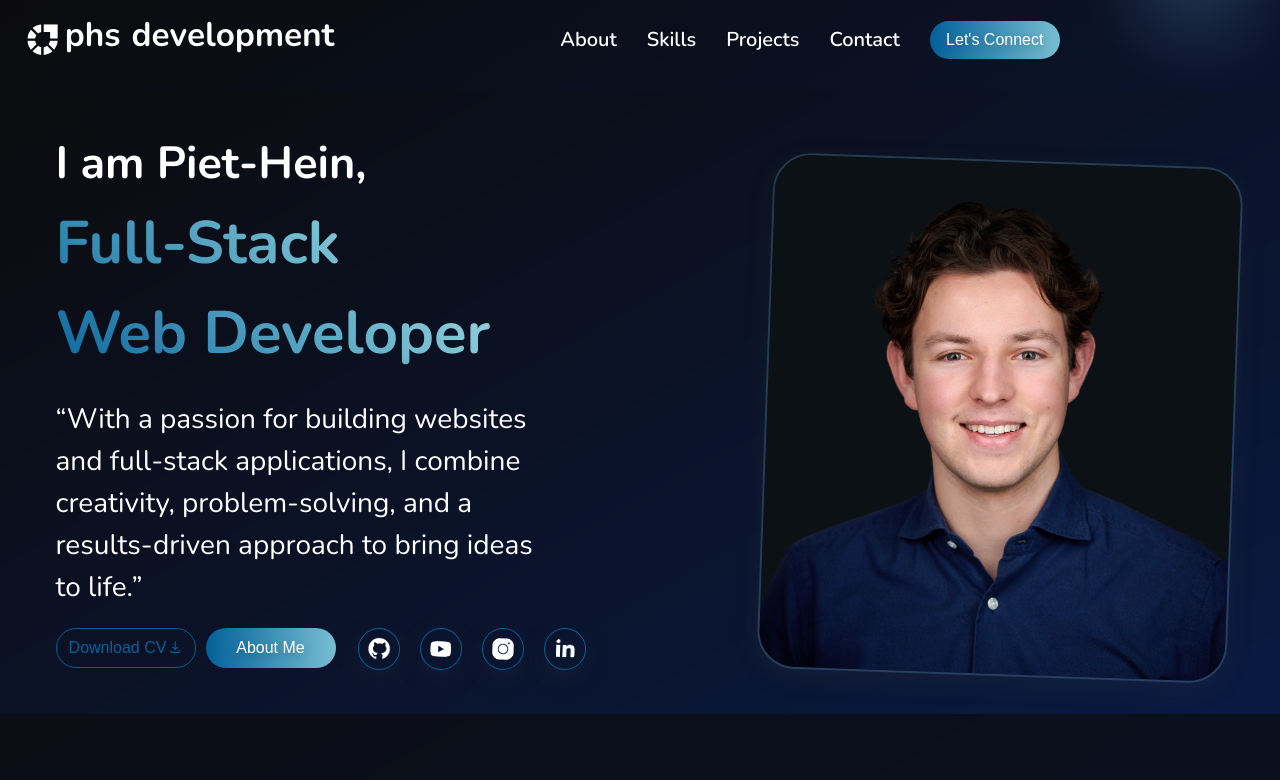
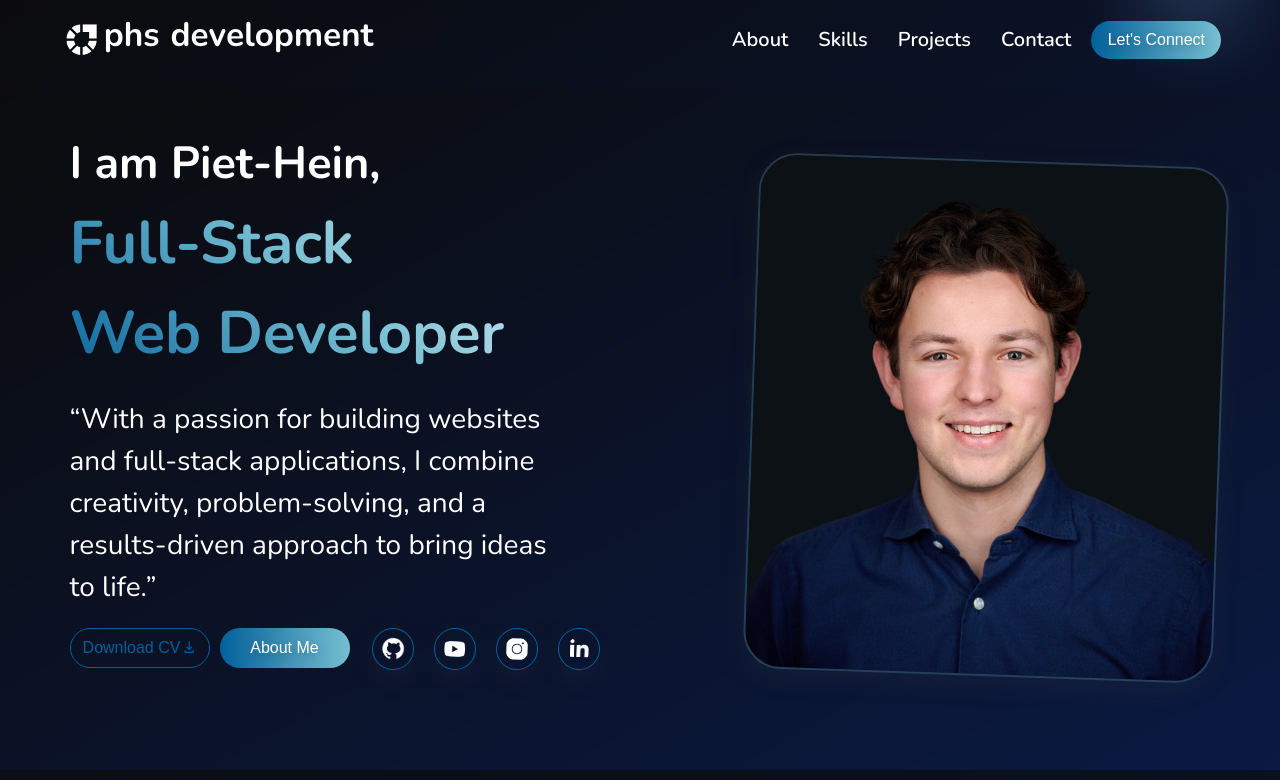
Before and after one commit to phsworks/portfolio-react, a React (Vite) app: page /#/ in a window 1280 px wide. Shown: the top 780 px of the page. Built offline with nearby package versions, Linux system fonts and the light colour scheme.

Commit message:
problem navbar solved

```diff
--- a/src/Components/Footer.css
+++ b/src/Components/Footer.css
@@ -119,7 +119,7 @@
     flex-direction: row;
     justify-content: space-between;
     align-items: center;
-    width: 83vw;
+    width: 86vw;
     gap: 30px;
   }
 
--- a/src/Components/Hero.css
+++ b/src/Components/Hero.css
@@ -94,9 +94,9 @@
     height: 58vh;
     flex-direction: row;
     justify-content: space-around;
-    padding-top: 50px;
+    padding-top: 30px;
     padding-left: 20px;
-    gap: 30px;
+    gap: 3vw;
 
     .hero-subtitle {
       font-size: 30px;
@@ -128,11 +128,11 @@
 
 @media (min-width: 1100px) {
   .hero {
-    height: 78vh;
+    height: 85vh;
     flex-direction: row;
     justify-content:space-around;
     padding-top: 40px;
-    gap: 0px;
+    gap: 5vw;
 
 
 
@@ -168,6 +168,5 @@
   .connect-section {
     flex-direction: row;
     gap: 12px;
-    padding-right: 120px;
   }
 }
--- a/src/Components/Navbar.css
+++ b/src/Components/Navbar.css
@@ -160,59 +160,24 @@
 
 @media (min-width: 600px) and (max-width: 1100px) {
   .navbar-container {
-    height: 100px;
-    padding-left: 0px;
-
+    justify-content: space-around;
+    width: 100vw;
+    gap: 5vw;
   }
 
   .navbar {
-    display: block;
-    width: 40vw;
-
+    display: flex;
   }
 
   .logo-container {
     padding-top: 0px;
+    padding-left: 0px;
   }
 
   .logo-desktop {
     display: block;
-    width: 220px;
+    width: 200px;
   }
-  .logo-desktop:hover {
-    cursor: pointer;
-  }
-
-  .logo-mobile {
-    display: none;
-  }
-
-  .hamburger {
-    display: none;
-  }
-}
-
-@media (min-width: 1100px) {
-  .navbar-container {
-   justify-content: space-between;
-   width: 100vw;
-   gap: 10vw;
-
- }
-  .navbar {
-    display: flex;
-
-  }
-
-  .logo-container {
-    padding-top: 0px;
-  }
-
-  .logo-desktop {
-    display: block;
-    width: 320px;
-  }
-
 
   .logo-desktop:hover {
     cursor: pointer;
@@ -223,7 +188,7 @@
   }
 
   .connect-button {
-    padding-left: 30px;
+    padding-left: 20px;
   }
 
   .hamburger {
@@ -235,8 +200,55 @@
   .x-mark.close {
     display: none;
   }
+  .menu-icon {
+    display: none;
+  }
+}
 
+@media (min-width: 1100px) {
+  .navbar-container {
+    justify-content: space-around;
+    width: 100vw;
+    gap: 20vw;
+  }
 
+  .navbar {
+    display: flex;
+  }
 
+  .logo-container {
+    padding-top: 0px;
+    padding-left: 0px;
+    padding-right: 0px;
+  }
 
+  .logo-desktop {
+    display: block;
+    width: 320px;
+  }
+
+  .logo-desktop:hover {
+    cursor: pointer;
+  }
+
+  .logo-mobile {
+    display: none;
+  }
+
+  .connect-button {
+    padding-left: 20px;
+  }
+
+  .hamburger {
+    display: none;
+  }
+  .x-mark {
+    display: none;
+  }
+  .x-mark.close {
+    display: none;
+  }
+  .menu-icon {
+    display: none;
+  }
 }
--- a/src/Components/ProjectCard.css
+++ b/src/Components/ProjectCard.css
@@ -106,8 +106,8 @@
 
 @media (min-width: 1100px) {
   .projectcard {
-    width: 580px;
-    height: 420px;
+    width: 530px;
+    height: 400px;
   }
 
   .projectcard:hover,
--- a/src/pages/AboutPage.css
+++ b/src/pages/AboutPage.css
@@ -110,9 +110,8 @@
 @media (min-width: 1100px) {
   .about-intro {
     flex-direction: row;
-    gap: 8vw;
-    padding-left: 10px;
-    height: 75vh;
+    gap: 13vw;
+    height: 85vh;
     justify-content: space-around;
     padding-top: 40px;
 
@@ -135,7 +134,7 @@
 
   .my-story {
     height: 1200px;
-    padding-left: 170px;
+    padding-left: 90px;
 
     article {
       width: 60vw;
```
